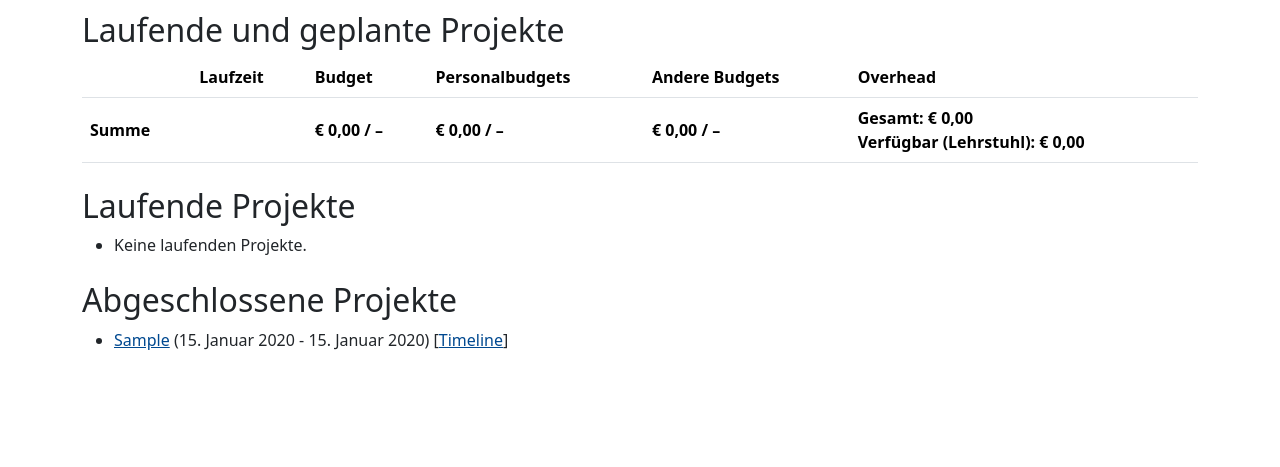
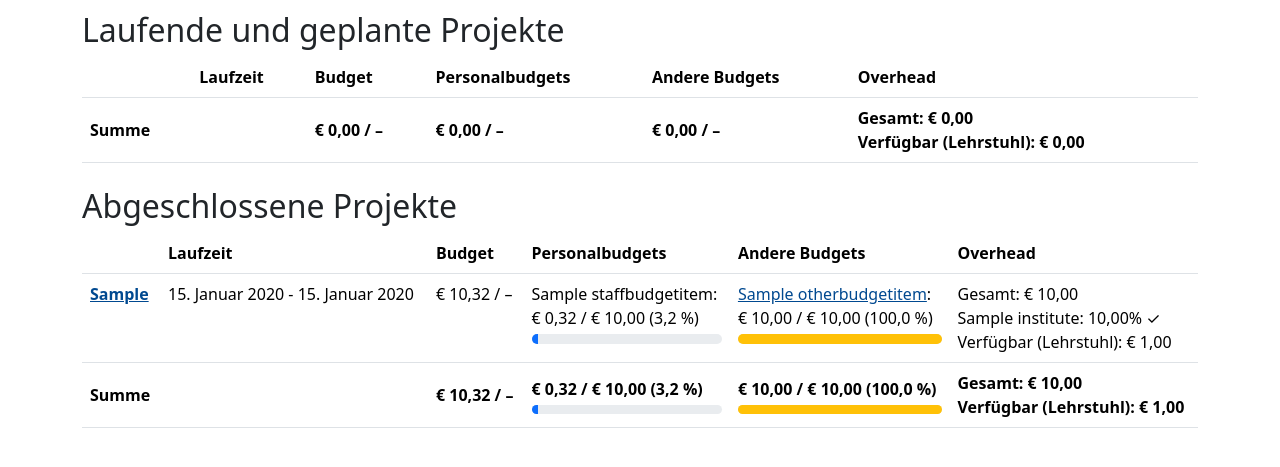
Before and after one commit to wallento/researchgroupplanner, a Django app: page /projects/ in a window 1280 px wide. Shown: the part 143-610 px from the top of the page. Run offline with Django 5.2, Linux system fonts and the light colour scheme; a user stored in the database is signed in; tables that the repository leaves empty hold one stand-in row (values such as "Sample post"); some libraries are stand-ins or nearby versions.

Commit message:
Projektseite: abgeschlossene Projekte mit Budgettabelle
Completed projects use the same budget table as the running ones; the
separate list of running projects is removed.

Co-Authored-By: Claude Opus 5.5 <noreply@anthropic.com>

```diff
--- a/projects/templates/projects/index.html
+++ b/projects/templates/projects/index.html
@@ -7,29 +7,10 @@
 <h2 class="mt-3">Laufende und geplante Projekte</h2>
 {% include "projects/_budget_overview_table.html" %}
 
-<h2 class="mt-4">Laufende Projekte</h2>
-<ul>
-{% for project in running_projects %}
-    <li>
-        <a href="{% url 'projects:details' project.acronym %}">{{ project.acronym }}</a>
-        ({{ project.start_date }} - {% if project.extension_planning_date %}{{ project.extension_planning_date }}{% else %}{{ project.end_date }}{% endif %})
-        [<a href="{% url 'projects:details' project.acronym %}#timeline">Timeline</a>]
-    </li>
-{% empty %}
-    <li>Keine laufenden Projekte.</li>
-{% endfor %}
-</ul>
-
 <h2 class="mt-4">Abgeschlossene Projekte</h2>
-<ul>
-{% for project in completed_projects %}
-    <li>
-        <a href="{% url 'projects:details' project.acronym %}">{{ project.acronym }}</a>
-        ({{ project.start_date }} - {% if project.extension_planning_date %}{{ project.extension_planning_date }}{% else %}{{ project.end_date }}{% endif %})
-        [<a href="{% url 'projects:details' project.acronym %}#timeline">Timeline</a>]
-    </li>
-{% empty %}
-    <li>Keine abgeschlossenen Projekte.</li>
-{% endfor %}
-</ul>
+{% if completed_projects %}
+    {% include "projects/_budget_overview_table.html" with projects=completed_projects project_totals=completed_totals %}
+{% else %}
+    <p class="text-muted">Keine abgeschlossenen Projekte.</p>
+{% endif %}
 {% endblock %}
--- a/projects/views.py
+++ b/projects/views.py
@@ -39,11 +39,12 @@ def index(request: HttpRequest):
     ).order_by("start_date", "acronym")
 
     projects, project_totals = project_budget_overview(running_projects)
+    completed, completed_totals = project_budget_overview(completed_projects)
     return render(request, "projects/index.html", {
-        "running_projects": running_projects,
-        "completed_projects": completed_projects,
         "projects": projects,
         "project_totals": project_totals,
+        "completed_projects": completed,
+        "completed_totals": completed_totals,
     })
 
 
```
Also changed, not shown: projects/test_other_budget_items.py (+10 -0 lines).
